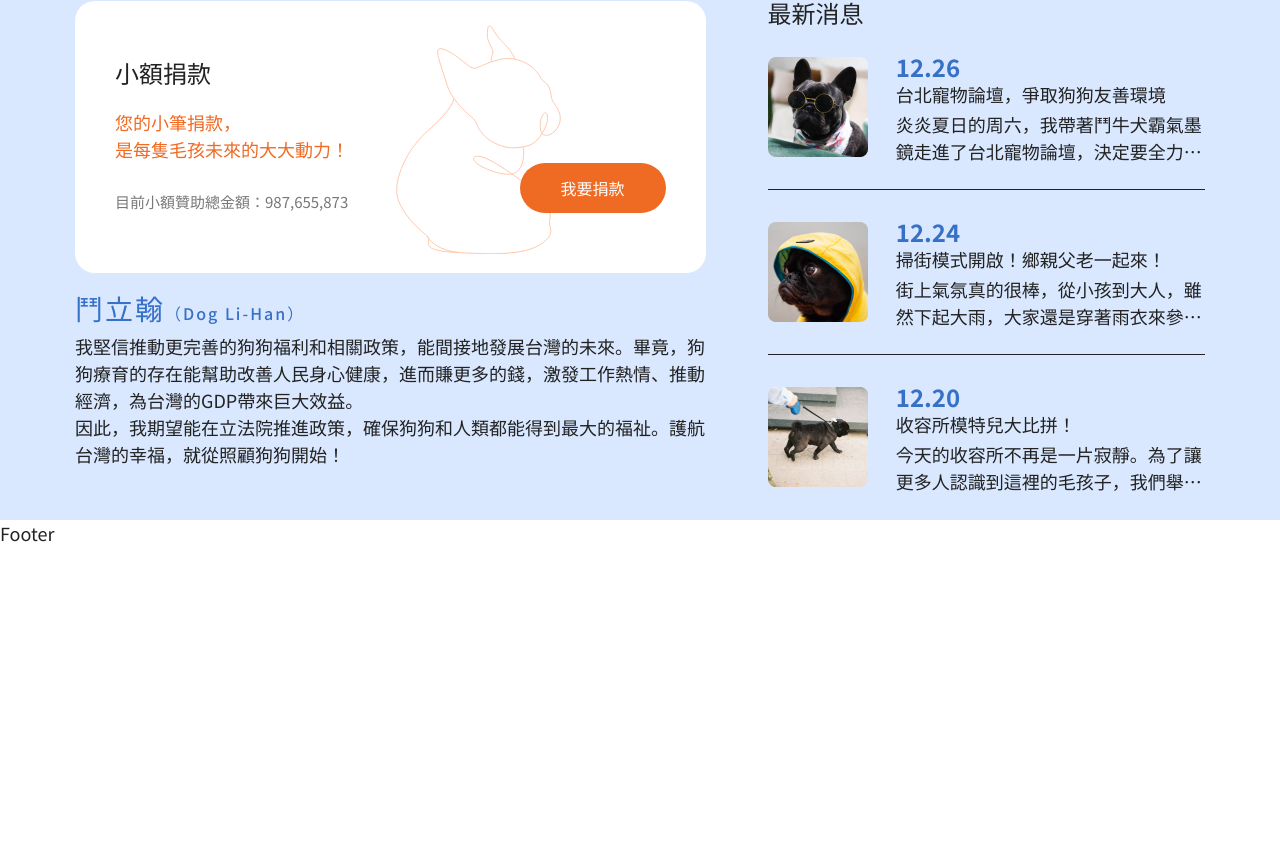
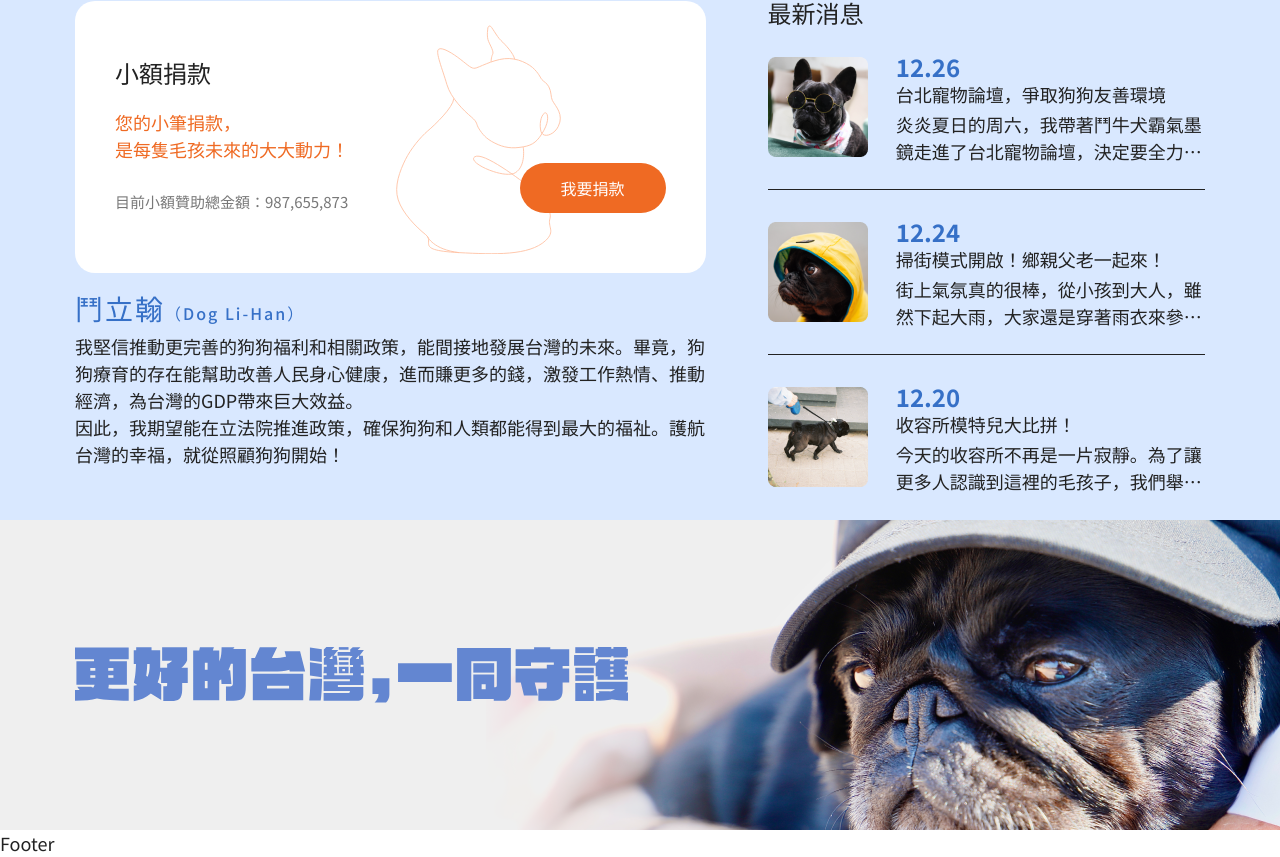
Before and after one commit to yanennnnn/2023-thef2e-legislative-election-official-website, a React (Vite) app: page /#/ in a window 1280 px wide. Shown: the part 880-1737 px from the top of the page. Before the commit the page ends 1427 px from the top, so only its background shows below. Built offline with nearby package versions, Linux system fonts and the light colour scheme; a web font is replaced by a local one.

Commit message:
feat: 首頁中間橫幅

```diff
--- /dev/null
+++ b/src/components/Home/Notice.tsx
@@ -0,0 +1,39 @@
+import styled from "styled-components";
+import bg from '@/assets/noticeBg.png';
+import text from '@/assets/noticeText.svg';
+
+const StyledNotice = styled.div`
+  background-image: url('${bg}');
+  background-repeat: no-repeat;
+  background-size: cover;
+  width: 100%;
+  height: 310px;
+  background-position: right;
+`;
+const Container = styled.div`
+ width: 1130px;
+ max-width: 100%;
+ margin: 0 auto;
+ padding-left: 40px;
+ padding-right: 40px;
+ position: relative;
+ height: 100%;
+ .imgBox {
+  display: flex;
+  align-items:center;
+  height: 100%;
+ }
+`
+function Notice() {
+  return (
+    <StyledNotice>
+      <Container>
+        <div className="imgBox">
+          <img src={text} alt="更好的台灣，一同守護" />
+        </div>
+      </Container>
+    </StyledNotice>
+  );
+}
+
+export default Notice;
--- a/src/components/NewsList.tsx
+++ b/src/components/NewsList.tsx
@@ -1,5 +1,4 @@
 import styled from "styled-components";
-import Row from "@/components/Row"
 import NewsItem from "@/components/NewsItem"
 interface IProps {
   list: Iitem[];
--- a/src/pages/Home.tsx
+++ b/src/pages/Home.tsx
@@ -1,11 +1,13 @@
 import Top from '@/components/Home/Top'
 import News from '@/components/Home/News'
+import Notice from '@/components/Home/Notice'
 function Home() {
 
   return (
     <>
       <Top/>
       <News/>
+      <Notice/>
     </>
   )
 }
```
Also changed, not shown: src/assets/noticeBg.png (added), src/assets/noticeText.svg (added).
